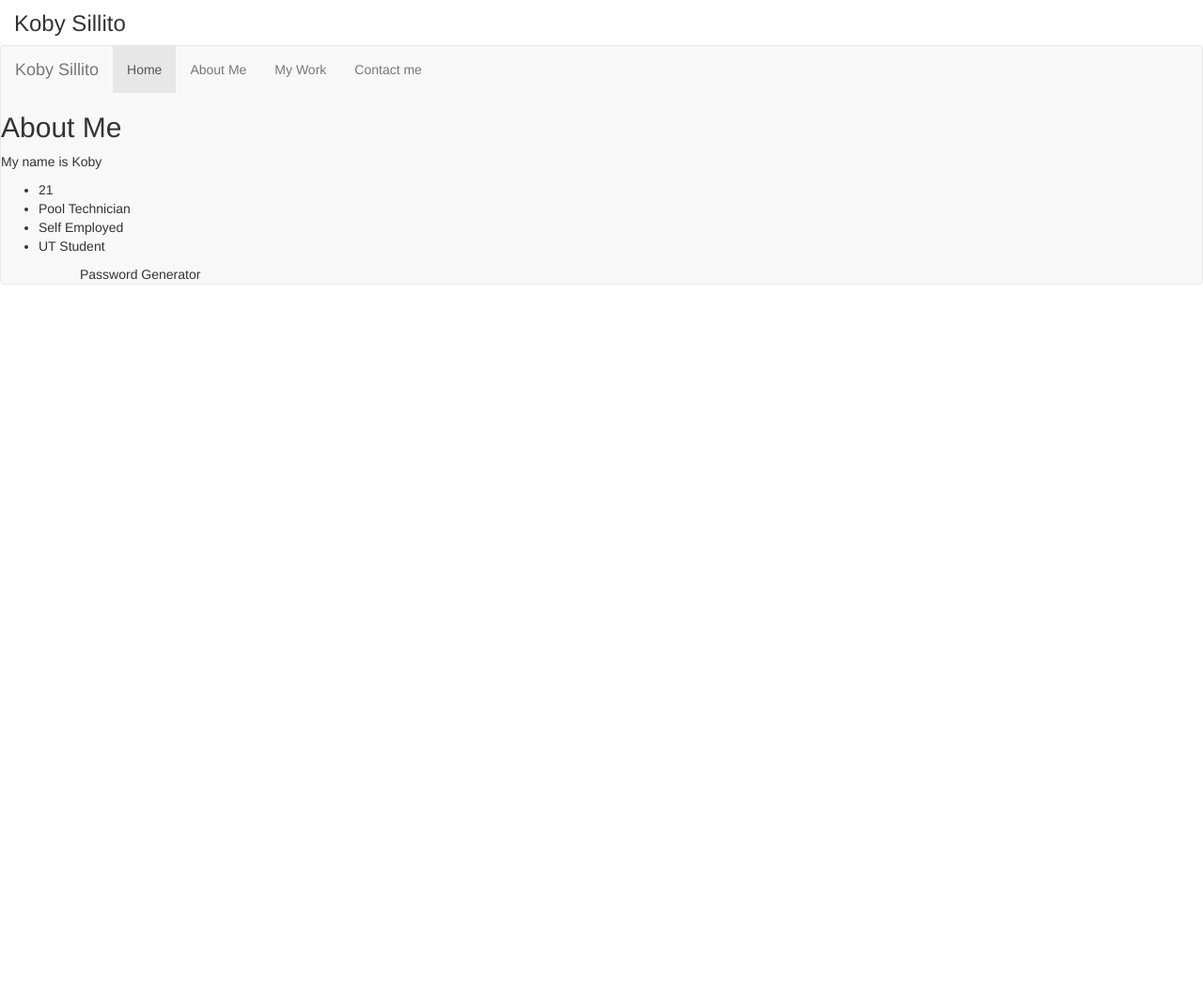
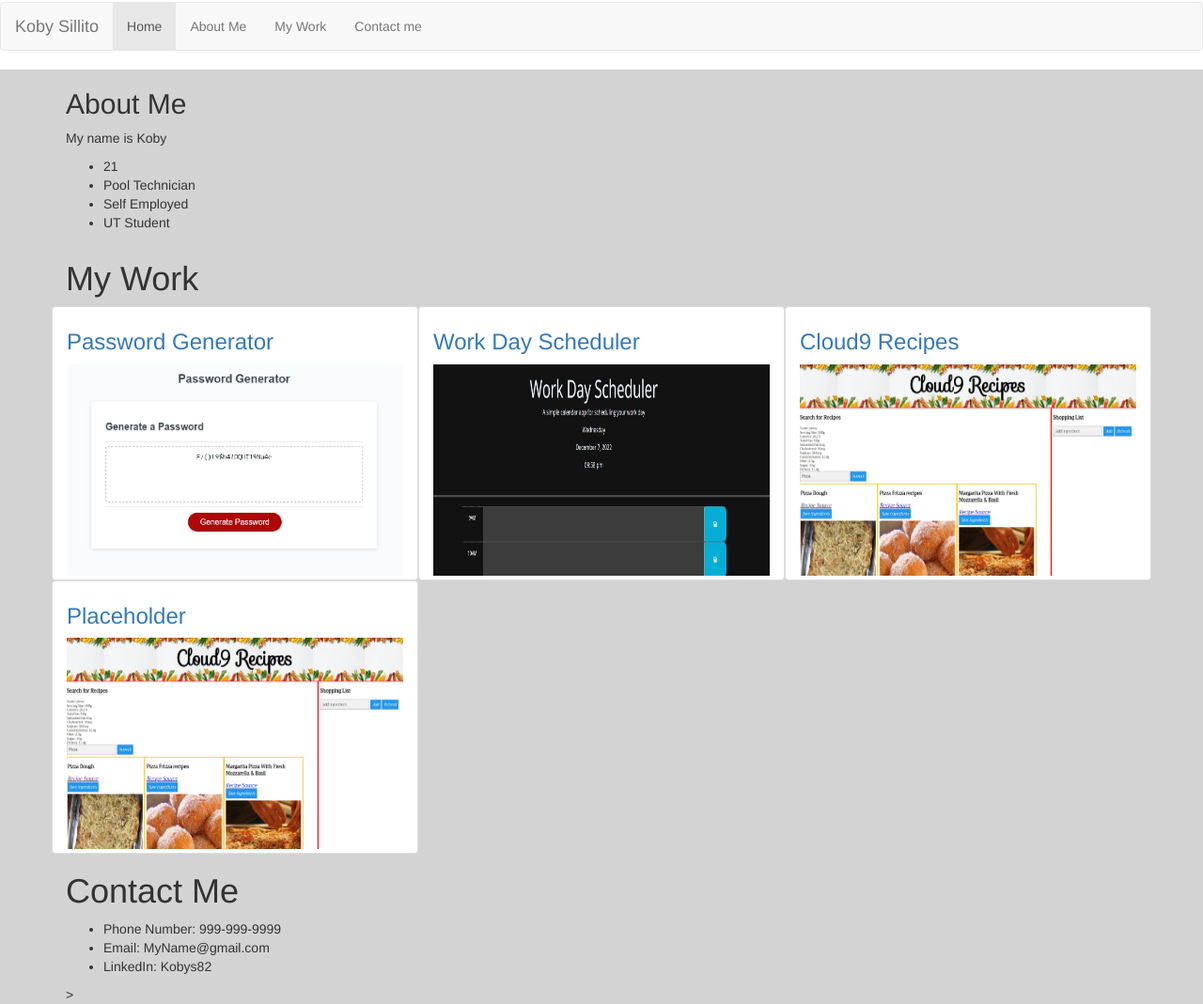
Before and after one commit to KobyS82/Portfolio-Page, a plain HTML site: page index.html in a window 1280 px wide. Shown: the part 68-1137 px from the top of the page at 94% size. Before the commit the page ends 800 px from the top, so only its background shows below. Drawn offline with nearby package versions, Linux system fonts and the light colour scheme.

Commit message:
added bootstrap elements

```diff
--- a/index.html
+++ b/index.html
@@ -18,7 +18,7 @@
 <body>
     <header class="container-fluid">
         <h1>My Portfolio</h1>
-        <h3>Koby Sillito</h3>
+        <!-- <h3>Koby Sillito</h3> -->
     </header>
 
     <nav class="navbar navbar-default">
@@ -30,11 +30,12 @@
           <li class="active"><a href="#">Home</a></li>
           <li><a href="#about-me">About Me</a></li>
           <li><a href="#my-work">My Work</a></li>
-            <li><a href="#">Contact me</a></li>
+          <li><a href="#contact-me">Contact me</a></li>
         </ul>
       </div>
-    <main>
-      <section id="about-me">
+    </nav>
+    <main role="main" style="background-color: lightgrey;">
+      <section id="about-me" class="container py-5">
         <h2>About Me</h2>
         <p>My name is Koby</p>
         <ul>
@@ -44,11 +45,68 @@
           <li>UT Student</li>
         </ul>
       </section>
-      <section id="my-work" class="container">
-        <div class="col-md-4">Password Generator</div>
+      <section id="my-work" class="album py-5 bg-light">
+        <div class="container">
+          <h1>My Work</h1>
+          <div class="row">
 
+            <div id="generator" class="col-md-4 img-thumbnail">
+              <div class="card mb-4 box-shadow">
+                <a href="https://kobys82.github.io/Password-Generator/" target="_blank">
+                  <div class="card-body">
+                    <h3 class="card-text">Password Generator</h3>
+                  </div>
+                  <img class="card-img-top" src="./Assets/password-generator-img.JPG" alt="password generator screen shot" style="height: 225px; width: 100%; display: block;" data-src="holder.js/100px225?theme=thumb&bg=55595c&fg=eceeef&text=Thumbnail" data-holder-rendered="true">
+                </a>
+              </div>
+            </div>
+
+            <div id="workDayScheduler" class="col-md-4 img-thumbnail">
+              <div class="card mb-4 box-shadow">
+                <a href="https://kobys82.github.io/Work-Day-Scheduler/" target="_blank">
+                  <div class="card-body">
+                    <h3 class="card-text">Work Day Scheduler</h3>
+                  </div>
+                  <img class="card-img-top" src="./Assets/Work-day-picture.JPG" alt="password generator screen shot" style="height: 225px; width: 100%; display: block;" data-src="holder.js/100px225?theme=thumb&bg=55595c&fg=eceeef&text=Thumbnail" data-holder-rendered="true">
+                </a>
+              </div>
+            </div>
+
+            <div id="projectOne" class="col-md-4 img-thumbnail">
+              <div class="card mb-4 box-shadow">
+                <a href="https://humbertov374.github.io/project-one/" target="_blank">
+                  <div class="card-body">
+                    <h3 class="card-text">Cloud9 Recipes</h3>
+                  </div>
+                  <img class="card-img-top" src="./Assets/Cloud9Recipe.JPG" alt="password generator screen shot" style="height: 225px; width: 100%; display: block;" data-src="holder.js/100px225?theme=thumb&bg=55595c&fg=eceeef&text=Thumbnail" data-holder-rendered="true">
+                </a>
+              </div>
+            </div>
+
+            <div id="Placeholder" class="col-md-4 img-thumbnail">
+              <div class="card mb-4 box-shadow">
+                <a href="https://" target="_blank">
+                  <div class="card-body">
+                    <h3 class="card-text">Placeholder</h3>
+                  </div>
+                  <img class="card-img-top" src="./Assets/Cloud9Recipe.JPG" alt="password generator screen shot" style="height: 225px; width: 100%; display: block;" data-src="holder.js/100px225?theme=thumb&bg=55595c&fg=eceeef&text=Thumbnail" data-holder-rendered="true">
+                </a>
+              </div>
+            </div>
+
+          </div>
+        </div>
       </section>
-
+      <section id="contact-me" class="container">
+        <div class="card shadow-box">
+          <h1>Contact Me</h1>
+          <ul>
+            <li>Phone Number: 999-999-9999</li>
+            <li>Email: MyName@gmail.com</li>
+            <li>LinkedIn: Kobys82</li>
+          </ul>>
+        </div>
+      </section>
     </main>
 </body>
 </html>
```
Also changed, not shown: Assets/Cloud9Recipe.JPG (added), Assets/Work-day-picture.JPG (added). Lines whose indentation alone changed are shown as unchanged.
